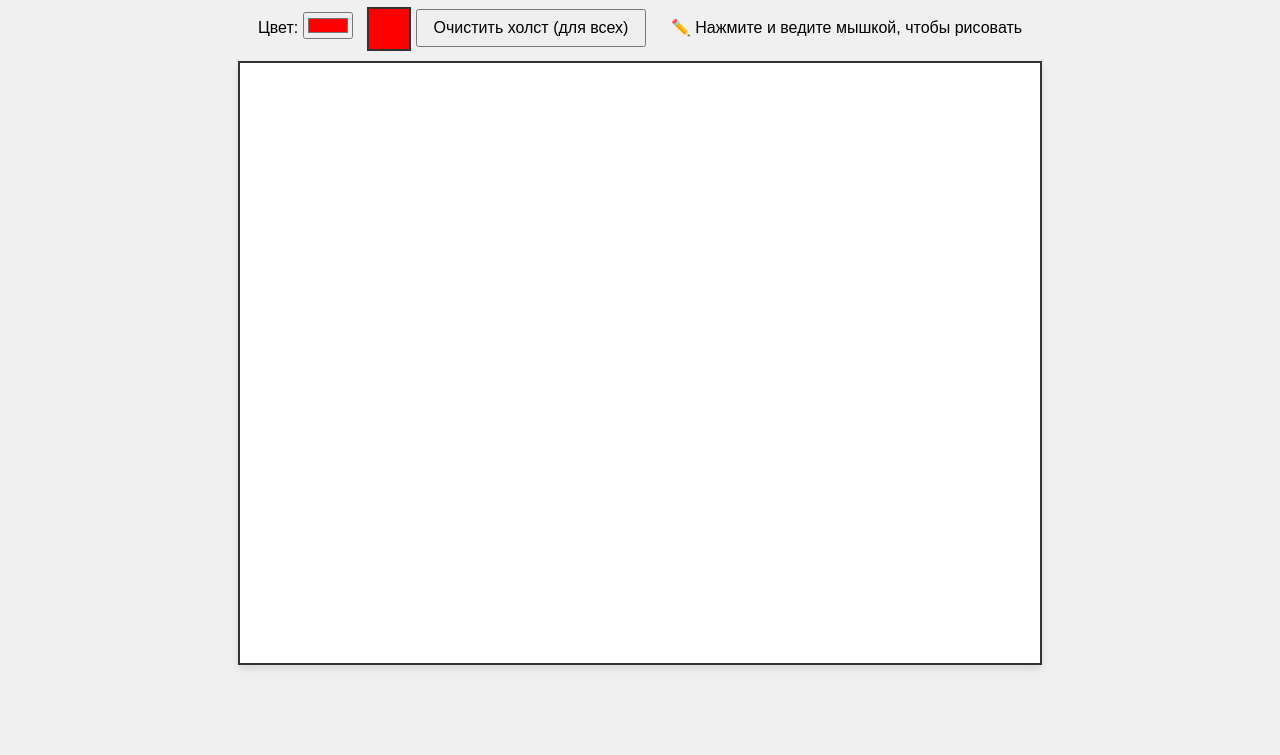
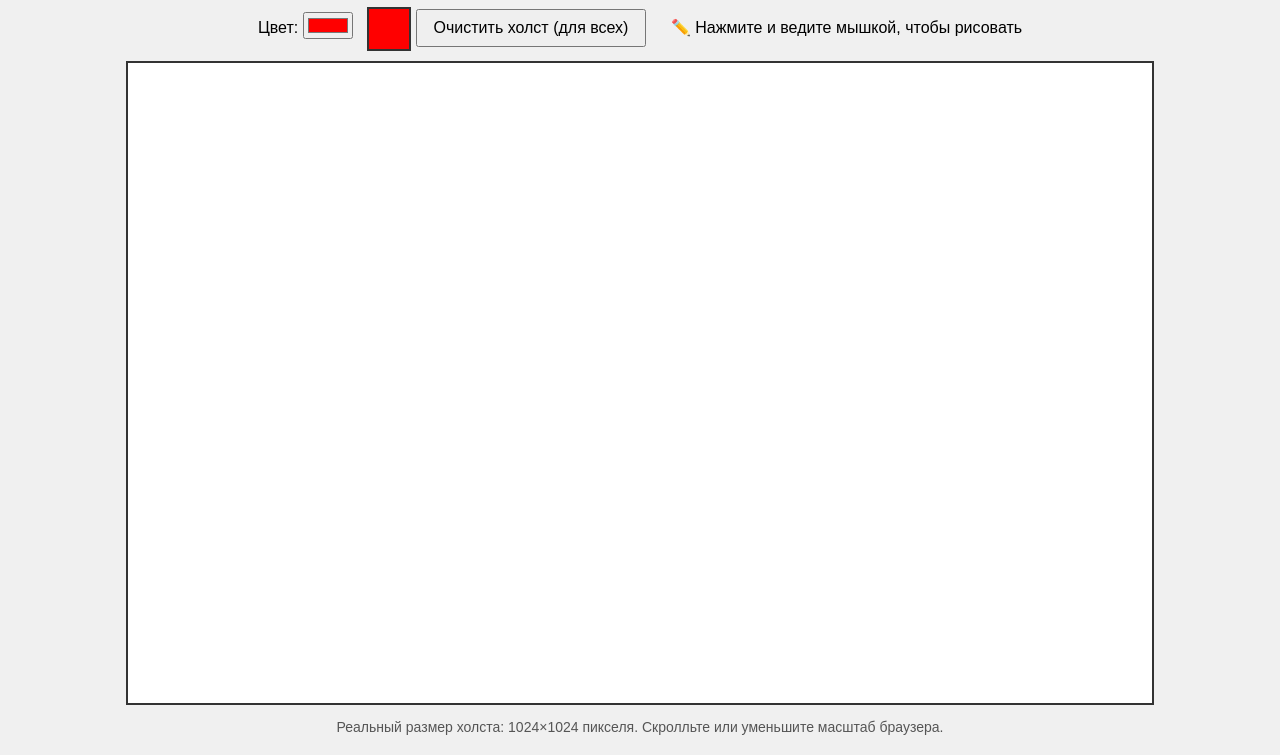
Before and after one commit to horrygame/holst, a website: page public/index.html in a window 1280 px wide. Shown: the part 94-849 px from the top of the page. Before the commit the page ends 800 px from the top, so only its background shows below. Drawn offline with nearby package versions, Linux system fonts and the light colour scheme; no server answers.

Commit message:
Update index.html

```diff
--- a/public/index.html
+++ b/public/index.html
@@ -2,7 +2,7 @@
 <html>
 <head>
     <meta charset="UTF-8">
-    <title>Совместный интернет-холст</title>
+    <title>Совместный интернет-холст 1024x1024</title>
     <style>
         body {
             margin: 0;
@@ -11,11 +11,22 @@
             background: #f0f0f0;
             text-align: center;
         }
+        .canvas-container {
+            overflow: auto;
+            max-width: 100%;
+            max-height: 80vh;
+            border: 2px solid #333;
+            background: #fff;
+            display: inline-block;
+        }
         canvas {
-            border: 2px solid #333;
             cursor: crosshair;
             background: white;
-            box-shadow: 0 4px 8px rgba(0,0,0,0.1);
+            width: auto;
+            height: auto;
+            /* масштабируем через CSS, но реальное разрешение 1024x1024 */
+            max-width: 100%;
+            max-height: 100%;
         }
         .toolbar {
             margin-bottom: 10px;
@@ -33,10 +44,15 @@
             font-size: 16px;
             cursor: pointer;
         }
+        .info {
+            margin-top: 10px;
+            font-size: 14px;
+            color: #555;
+        }
     </style>
 </head>
 <body>
-    <h1>🎨 Общий холст — рисуйте вместе!</h1>
+    <h1>🎨 Общий холст 1024×1024</h1>
     <div class="toolbar">
         <label>Цвет: </label>
         <input type="color" id="colorPicker" value="#ff0000">
@@ -44,7 +60,12 @@
         <button id="clearBtn">Очистить холст (для всех)</button>
         <span style="margin-left: 20px;">✏️ Нажмите и ведите мышкой, чтобы рисовать</span>
     </div>
-    <canvas id="drawCanvas" width="800" height="600"></canvas>
+    <div class="canvas-container">
+        <canvas id="drawCanvas" width="1024" height="1024"></canvas>
+    </div>
+    <div class="info">
+        Реальный размер холста: 1024×1024 пикселя. Скролльте или уменьшите масштаб браузера.
+    </div>
 
     <script src="/socket.io/socket.io.js"></script>
     <script src="client.js"></script>
```
